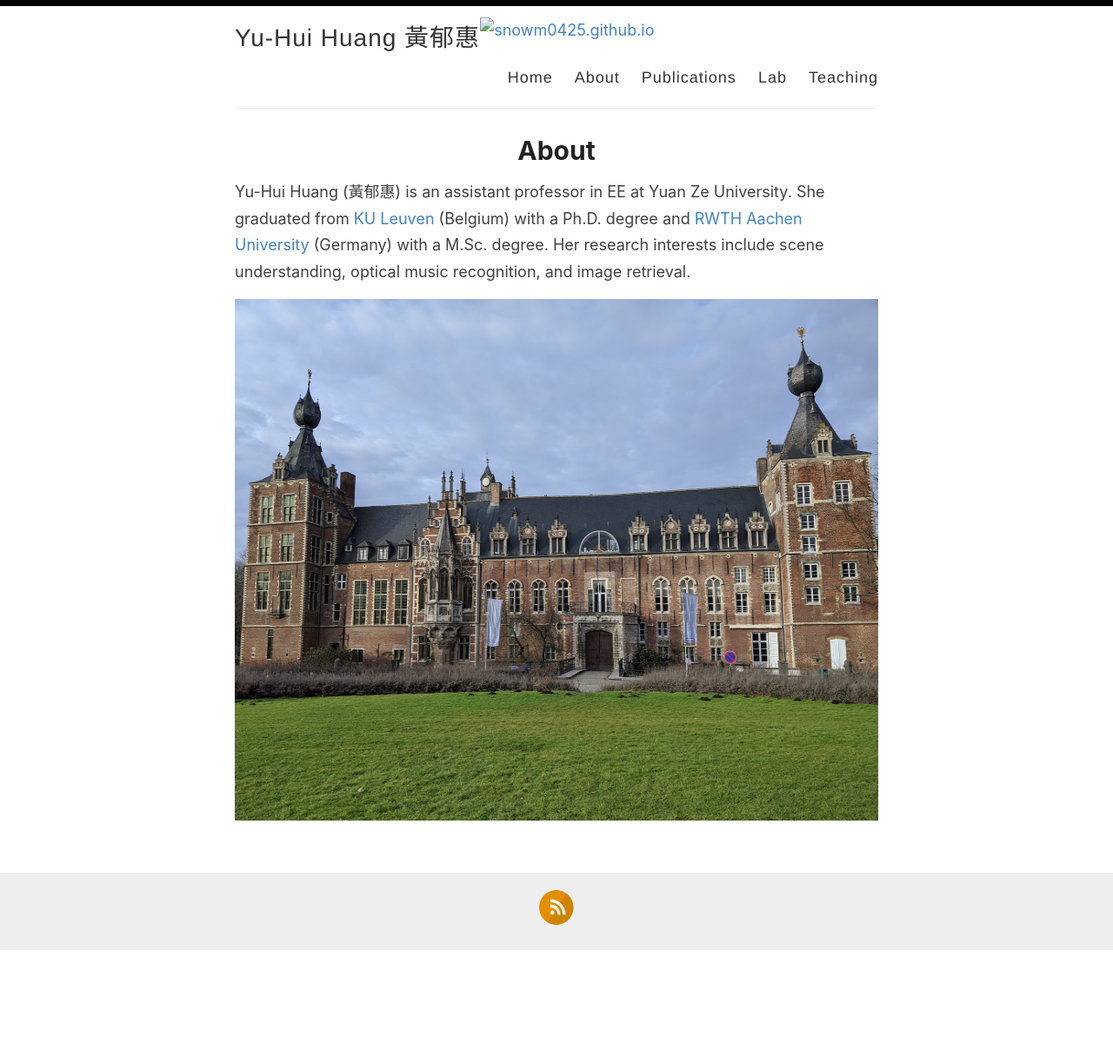
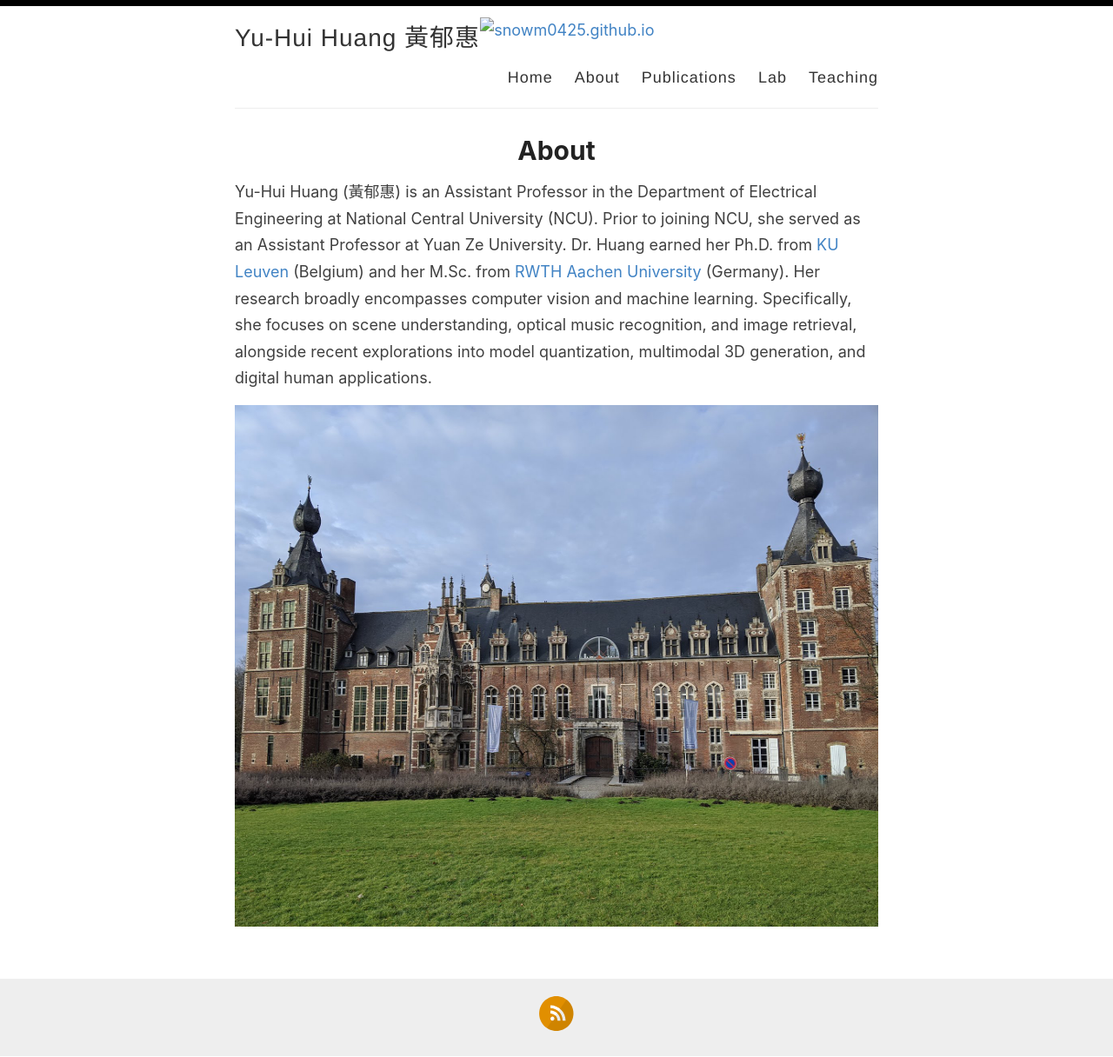
Before and after one commit to snowm0425/snowm0425.github.io, a Jekyll site: the page built from _pages/about.md, in a window 1280 px wide. Shown: the whole page at 87% size. Built offline with Jekyll 4.4.1, drawn with Linux system fonts in a browser that asks for light colours; before the commit the page ends 1093 px from its top, so only the background shows below that.

Commit message:
Update about.md

```diff
--- a/_pages/about.md
+++ b/_pages/about.md
@@ -3,8 +3,6 @@ layout: page
 title: About
 permalink: /about/
 ---
-
-Yu-Hui Huang (黃郁惠) is an assistant professor in EE at Yuan Ze University. She graduated from <a href="https://www.kuleuven.be/english/">KU Leuven</a> (Belgium) with a Ph.D. degree and <a href="https://www.rwth-aachen.de/cms/~a/root/lidx/1/">RWTH Aachen University </a> (Germany) with a M.Sc. degree. Her research interests include scene understanding, optical music recognition, and image retrieval.
-
+Yu-Hui Huang (黃郁惠) is an Assistant Professor in the Department of Electrical Engineering at National Central University (NCU). Prior to joining NCU, she served as an Assistant Professor at Yuan Ze University. Dr. Huang earned her Ph.D. from <a href="https://www.kuleuven.be/english/">KU Leuven</a> (Belgium) and her M.Sc. from <a href="https://www.rwth-aachen.de/cms/~a/root/lidx/1/">RWTH Aachen University</a> (Germany). Her research broadly encompasses computer vision and machine learning. Specifically, she focuses on scene understanding, optical music recognition, and image retrieval, alongside recent explorations into model quantization, multimodal 3D generation, and digital human applications.
 
 <img src="/images/IMG_20191229_142402.jpg" width="800" height="600">
```
